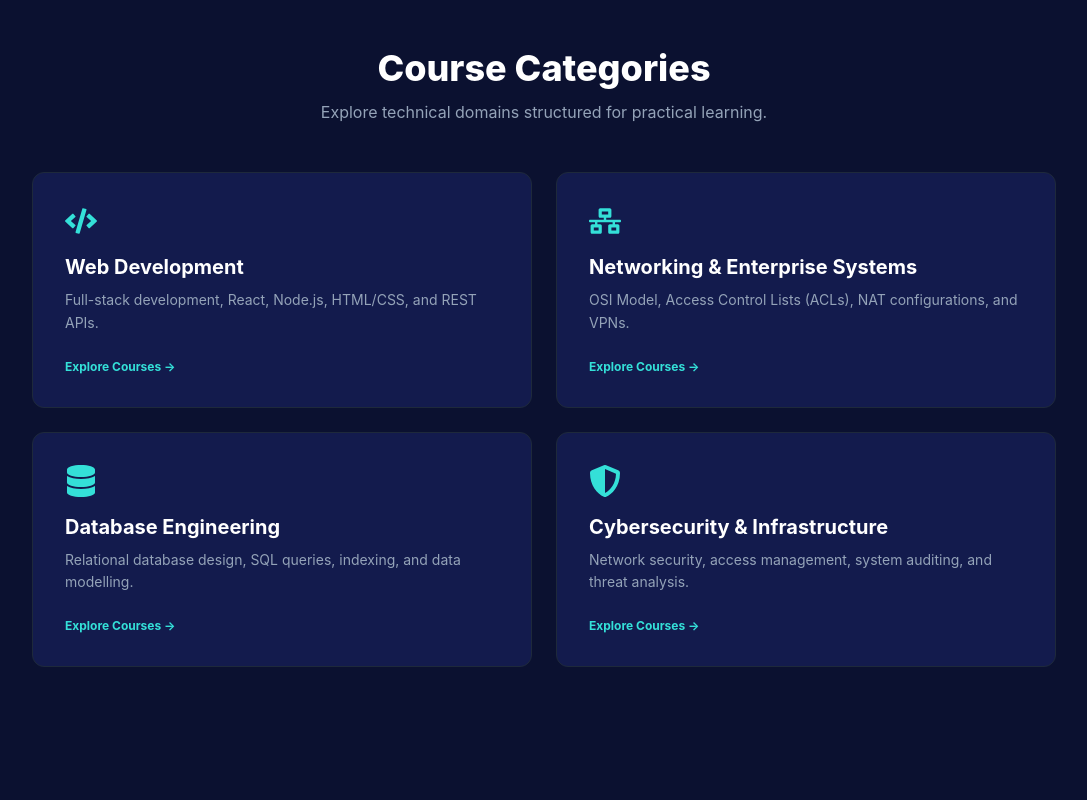
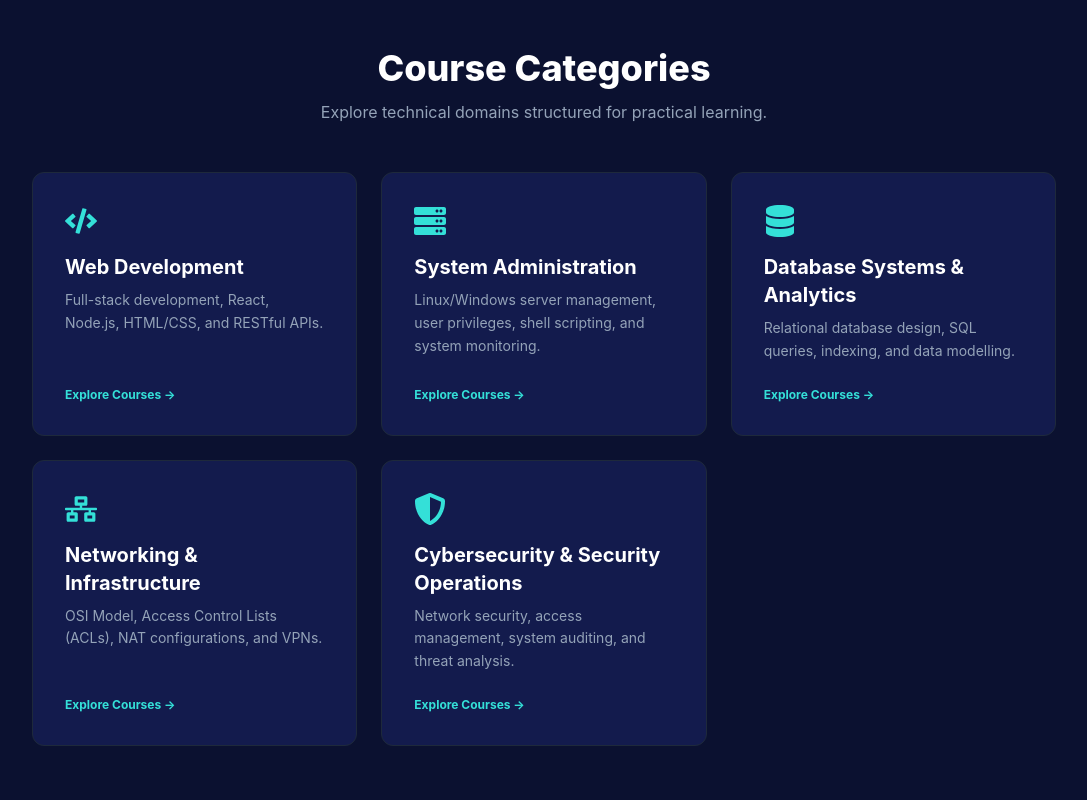
Before and after one commit to PrinceWycliff/skillforge-frontend, a React (Vite) app: page /categories in a window 1280 px wide. Shown: the top 800 px of the page, without its empty margins (96-1183 px from the left). Built offline with nearby package versions, Linux system fonts and the light colour scheme; the HTML template or start-up script is replaced by a standard one.

Commit message:
Updating the trusted section and Category tabs

```diff
--- a/src/components/TrustedSection.jsx
+++ b/src/components/TrustedSection.jsx
@@ -21,21 +21,21 @@ const TrustedSection = () => {
     },
     {
       id: 3,
-      name: 'Database Engineering',
+      name: 'Database Systems & Analytics',
       description: 'Design, query, and optimize real-world data systems.',
       icon: <FaDatabase size={26} className="text-white" />,
       gradient: 'linear-gradient(135deg, #a855f7 0%, #6366f1 100%)',
     },
     {
       id: 4,
-      name: 'Networking',
+      name: 'Networking & Infrastructure',
       description: 'Understand the protocols and infrastructure connecting it all.',
       icon: <FaNetworkWired size={26} className="text-white" />,
       gradient: 'linear-gradient(135deg, #ec4899 0%, #8b5cf6 100%)',
     },
     {
       id: 5,
-      name: 'Cyber Security',
+      name: 'Cyber Security and Security Operations',
       description: 'Learn to defend systems and think like an attacker.',
       icon: <FaShieldAlt size={26} className="text-white" />,
       gradient: 'linear-gradient(135deg, #10b981 0%, #059669 100%)',
--- a/src/pages/Categories.jsx
+++ b/src/pages/Categories.jsx
@@ -1,13 +1,36 @@
 import React from 'react';
 import { Link } from 'react-router-dom';
-import { FaCode, FaNetworkWired, FaShieldAlt, FaDatabase } from 'react-icons/fa';
+import { FaCode, FaNetworkWired, FaShieldAlt, FaDatabase, FaServer } from 'react-icons/fa';
 
 export default function Categories() {
   const categories = [
-    { icon: <FaCode className="text-[#34E0D8]" size={32} />, title: "Web Development", desc: "Full-stack development, React, Node.js, HTML/CSS, and REST APIs." },
-    { icon: <FaNetworkWired className="text-[#34E0D8]" size={32} />, title: "Networking & Enterprise Systems", desc: "OSI Model, Access Control Lists (ACLs), NAT configurations, and VPNs." },
-    { icon: <FaDatabase className="text-[#34E0D8]" size={32} />, title: "Database Engineering", desc: "Relational database design, SQL queries, indexing, and data modelling." },
-    { icon: <FaShieldAlt className="text-[#34E0D8]" size={32} />, title: "Cybersecurity & Infrastructure", desc: "Network security, access management, system auditing, and threat analysis." }
+    {
+      icon: <FaCode className="text-[#34E0D8]" size={32} />,
+      title: "Web Development",
+      desc: "Full-stack development, React, Node.js, HTML/CSS, and RESTful APIs."
+    },
+    {
+      icon: <FaServer className="text-[#34E0D8]" size={32} />,
+      title: "System Administration",
+      desc: "Linux/Windows server management, user privileges, shell scripting, and system monitoring."
+    },
+
+    {
+      icon: <FaDatabase className="text-[#34E0D8]" size={32} />,
+      title: "Database Systems & Analytics",
+      desc: "Relational database design, SQL queries, indexing, and data modelling."
+    },
+    {
+      icon: <FaNetworkWired className="text-[#34E0D8]" size={32} />,
+      title: "Networking & Infrastructure",
+      desc: "OSI Model, Access Control Lists (ACLs), NAT configurations, and VPNs."
+    },
+
+    {
+      icon: <FaShieldAlt className="text-[#34E0D8]" size={32} />,
+      title: "Cybersecurity & Security Operations",
+      desc: "Network security, access management, system auditing, and threat analysis."
+    }
   ];
 
   return (
@@ -17,7 +40,7 @@ export default function Categories() {
         <p className="text-[#94a3b8] text-base max-w-lg mx-auto">Explore technical domains structured for practical learning.</p>
       </div>
 
-      <div className="max-w-5xl mx-auto grid grid-cols-1 md:grid-cols-2 gap-6">
+      <div className="max-w-5xl mx-auto grid grid-cols-1 md:grid-cols-2 lg:grid-cols-3 gap-6">
         {categories.map((cat, idx) => (
           <div key={idx} className="bg-[#131b4d] border border-[#1e293b] rounded-xl p-8 flex flex-col justify-between hover:border-[#34E0D8]/50 transition">
             <div>
```
